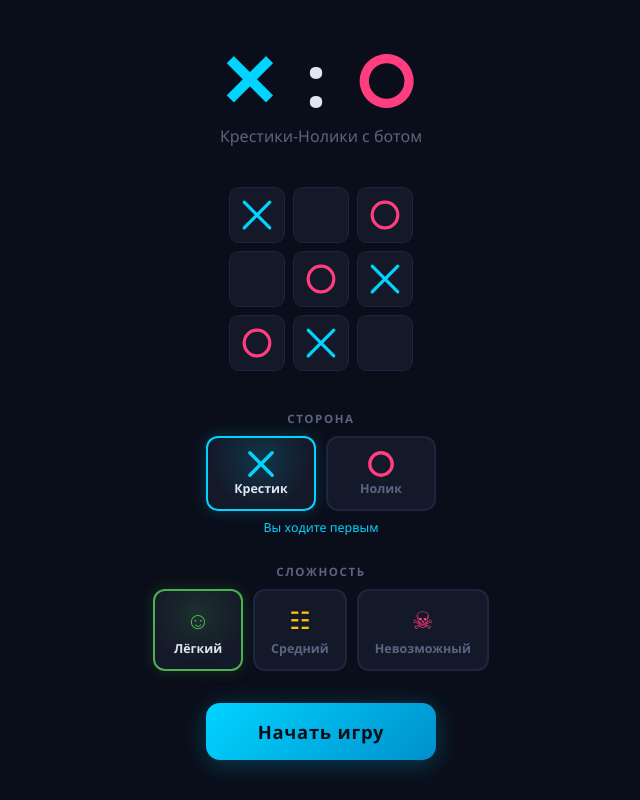
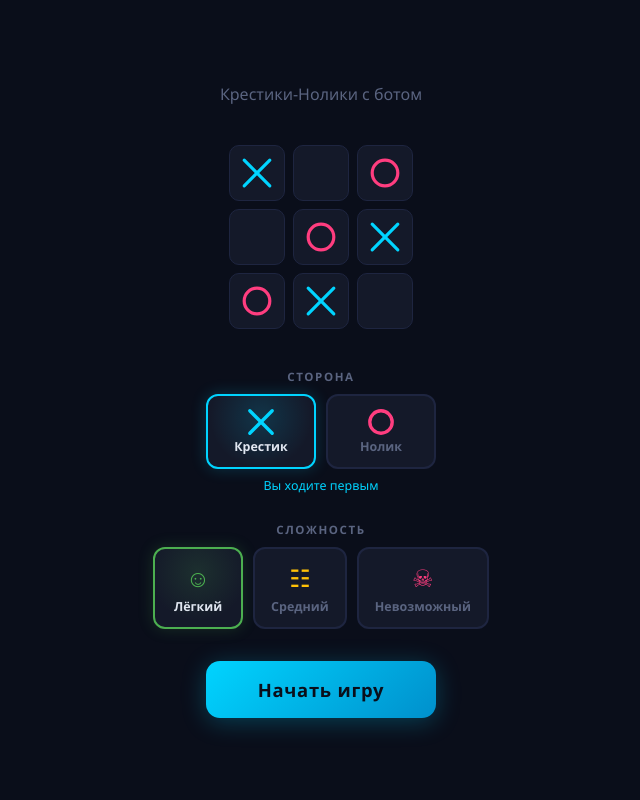
Before and after one commit to tewiqpy-ai/tictactoe-game, a plain HTML site: page index.html in a window 1280 px wide. Shown: the whole page, without its empty margins (319-959 px from the left). Drawn offline with Linux system fonts and the light colour scheme.

Commit message:
Убрал логотип X:O с главного экрана

```diff
--- a/index.html
+++ b/index.html
@@ -478,7 +478,6 @@
 
 <!-- ═══════ START SCREEN ═══════ -->
 <div class="screen active" id="screen-start">
-  <div class="start-logo"><span class="x">✕</span>&nbsp;:&nbsp;<span class="o">○</span></div>
   <div class="start-tagline">Крестики-Нолики с ботом</div>
 
   <div class="start-grid">
```
